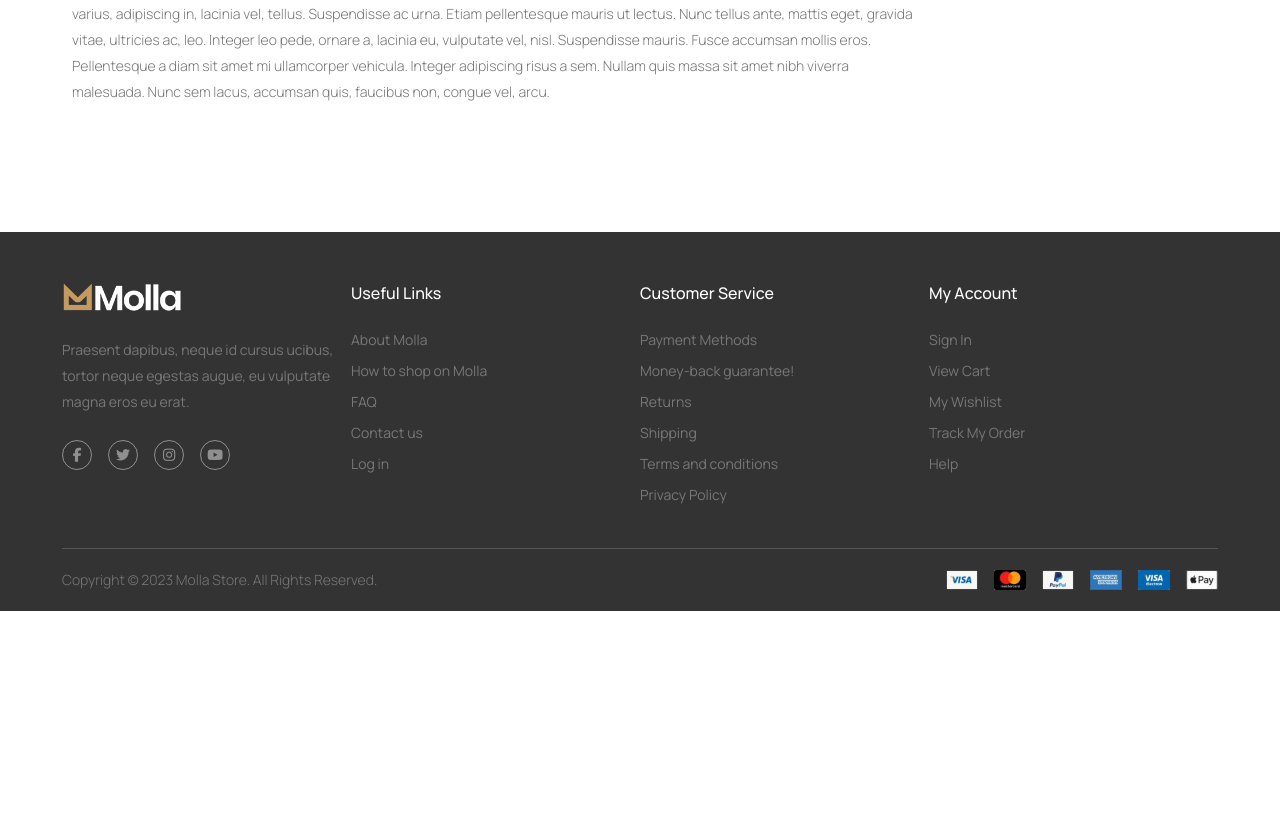
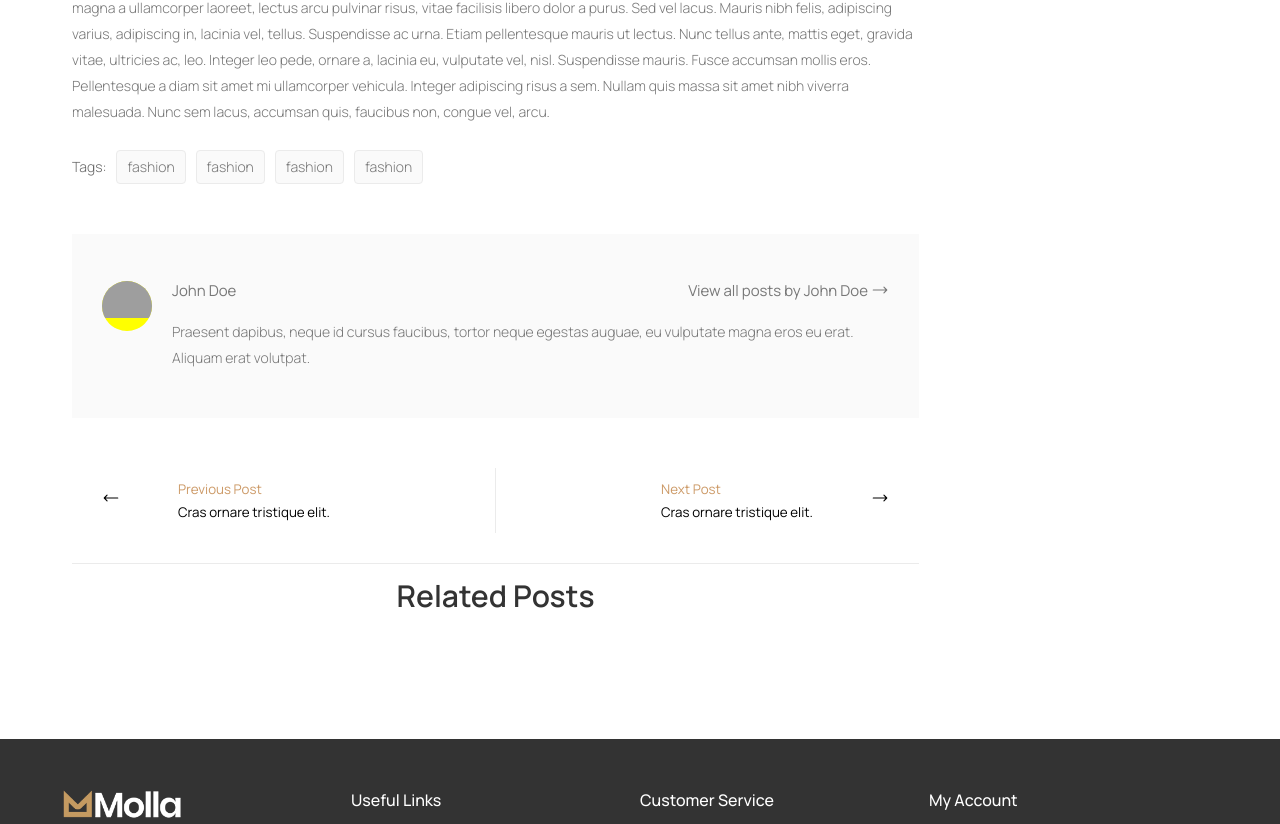
Before and after one commit to Mukles/pick-bazer, a React (Create React App) app: page /blogs/1 in a window 1280 px wide. Shown: the part 2214-3038 px from the top of the page. Before the commit the page ends 2825 px from the top, so only its background shows below. Built offline with nearby package versions, Linux system fonts and the light colour scheme; grey boxes are pictures that could not be loaded.

Commit message:
blog details add

```diff
--- a/src/Components/blog/blog-item.tsx
+++ b/src/Components/blog/blog-item.tsx
@@ -1,5 +1,9 @@
-import { ArrowLongRightIcon } from "@heroicons/react/24/outline";
+import {
+  ArrowLongLeftIcon,
+  ArrowLongRightIcon,
+} from "@heroicons/react/24/outline";
 import { Link, useParams } from "react-router-dom";
+import RealtedPostRow from "./related-post-row";
 
 const BlogItem = () => {
   const { id } = useParams();
@@ -151,6 +155,79 @@ const BlogItem = () => {
             </Link>
           )}
         </div>
+
+        {id && (
+          <>
+            <div className="entry-fotter">
+              <span>Tags:</span>
+              <Link to="/" className="tag">
+                fashion
+              </Link>
+              <Link to="/" className="tag">
+                fashion
+              </Link>
+              <Link to="/" className="tag">
+                fashion
+              </Link>
+              <Link to="/" className="tag">
+                fashion
+              </Link>
+            </div>
+
+            <div className="entry-author-details">
+              <figure className="author-media">
+                <Link to={"/"}>
+                  <img
+                    src="https://d-themes.com/react/molla/demo-2/images/blog/single/author.jpg"
+                    alt=""
+                  />
+                </Link>
+              </figure>
+              <div className="author-body">
+                <div className="author-header">
+                  <Link to="/">John Doe</Link>
+                  <Link className="author-link" to={"/"}>
+                    View all posts by John Doe
+                    <span>
+                      <ArrowLongRightIcon />
+                    </span>
+                  </Link>
+                </div>
+
+                <div className="author-content">
+                  <p>
+                    Praesent dapibus, neque id cursus faucibus, tortor neque
+                    egestas auguae, eu vulputate magna eros eu erat. Aliquam
+                    erat volutpat.
+                  </p>
+                </div>
+              </div>
+            </div>
+
+            <div className="page-nav">
+              <Link className="prev" to={"/"}>
+                <button>
+                  <ArrowLongLeftIcon />
+                </button>
+                <button>
+                  <span>Previous Post</span>
+                  <span>Cras ornare tristique elit.</span>
+                </button>
+              </Link>
+              <Link className="next" to={"/"}>
+                <button>
+                  <span>Next Post</span>
+                  <span>Cras ornare tristique elit.</span>
+                </button>
+                <button>
+                  <ArrowLongRightIcon />
+                </button>
+              </Link>
+            </div>
+
+            <RealtedPostRow />
+          </>
+        )}
       </div>
     </article>
   );
--- /dev/null
+++ b/src/Components/blog/related-post-row.tsx
@@ -0,0 +1,18 @@
+const RealtedPostRow = () => {
+  return (
+    <div className="related-post-container">
+      <h2 className="section-title">Related Posts</h2>
+      <div className="realted-post-row">
+        {Array(3).map((item, i) => (
+          <PostItem key={i} />
+        ))}
+      </div>
+    </div>
+  );
+};
+
+export default RealtedPostRow;
+
+const PostItem = () => {
+  return <div className="post-item"></div>;
+};
--- a/src/layout/blogLayout.tsx
+++ b/src/layout/blogLayout.tsx
@@ -124,11 +124,21 @@ const BlogLayout = () => {
               <div className="widget">
                 <div className="widget-title">Browse Tags</div>
                 <div className="browser-tags">
-                  <Link to={"/"}>fashion</Link>
-                  <Link to={"/"}>style</Link>
-                  <Link to={"/"}>women</Link>
-                  <Link to={"/"}>photography</Link>
-                  <Link to={"/"}>travel</Link>
+                  <Link className="tag" to={"/"}>
+                    fashion
+                  </Link>
+                  <Link className="tag" to={"/"}>
+                    style
+                  </Link>
+                  <Link className="tag" to={"/"}>
+                    women
+                  </Link>
+                  <Link className="tag" to={"/"}>
+                    photography
+                  </Link>
+                  <Link className="tag" to={"/"}>
+                    travel
+                  </Link>
                 </div>
               </div>
               <div className="widget">
--- a/src/scss/page/_blog.scss
+++ b/src/scss/page/_blog.scss
@@ -148,6 +148,7 @@
         line-height: 26px;
         color: var(--semi-black);
         font-weight: 400;
+        margin-bottom: 20px;
       }
 
       li {
@@ -367,11 +368,12 @@
   .browser-tags {
     display: flex;
     flex-wrap: wrap;
+  }
 
-    a {
+  .tag {
     display: inline-block;
     background-color: #fafafa;
-      padding: 7px 10px;
+    padding: 6px 10px;
     color: var(--gray);
     border: 1px solid #ebebeb;
     border-radius: 4px;
@@ -385,5 +387,151 @@
       color: var(--yellow);
     }
   }
+
+  .entry-fotter span {
+    font-size: 14px;
+    line-height: 26px;
+    color: #666;
+    font-weight: 300;
+    display: inline-block;
+    margin-right: 10px;
+  }
+
+  .entry-author-details {
+    background-color: #fafafa;
+    padding: 47px 30px;
+    margin-block: 50px;
+    display: flex;
+    align-items: flex-start;
+
+    .author-media {
+      position: relative;
+      flex: 0 0 50px;
+      max-width: 50px;
+      background-color: #f4f4f4;
+      margin-right: 20px;
+      border-radius: 50%;
+      overflow: hidden;
+
+      &::before {
+        content: "";
+        display: block;
+        padding-top: 100%;
+      }
+
+      a {
+        position: absolute;
+        left: 0;
+        top: 0;
+        height: 100%;
+        width: 100%;
+        background-color: yellow;
       }
     }
+
+    .author-body {
+      flex: 1;
+    }
+
+    .author-header {
+      display: flex;
+      justify-content: space-between;
+
+      @media (max-width: $sm) {
+        flex-direction: column;
+
+        .author-link {
+          margin-top: 10px;
+        }
+      }
+      a {
+        font-size: 15px;
+        line-height: 15px;
+        font-weight: 400;
+        display: flex;
+        align-items: center;
+        color: var(--gray);
+
+        &:hover {
+          color: var(--yellow);
+        }
+      }
+
+      svg {
+        width: 18px;
+        height: 18px;
+        margin-left: 3px;
+      }
+    }
+
+    .author-content {
+      margin-top: 18px;
+      p {
+        font-size: 14px;
+        line-height: 26px;
+        color: var(--gray);
+        font-weight: 300;
+      }
+    }
+  }
+
+  .page-nav {
+    display: flex;
+    justify-content: space-between;
+    border-bottom: 1px solid #ebebeb;
+    padding-bottom: 30px;
+
+    a {
+      padding-block: 12px;
+      display: flex;
+      flex: 1;
+      justify-content: flex-start;
+      transition: 0.3s;
+      flex-basis: 50%;
+      max-width: 50%;
+      transition: 0.4s ease;
+    }
+
+    .prev {
+      border-right: 1px solid #ebebeb;
+      padding-left: 30px;
+
+      &:hover {
+        padding-left: 0;
+      }
+    }
+
+    .next {
+      justify-content: flex-end;
+      padding-right: 30px;
+
+      &:hover {
+        padding-right: 0;
+      }
+    }
+
+    button {
+      @include reset-button;
+      background-color: transparent;
+      cursor: pointer;
+
+      &:last-child {
+        margin-left: 58px;
+      }
+
+      svg {
+        width: 18px;
+      }
+
+      span {
+        display: block;
+        text-align: left;
+
+        &:not(:last-child) {
+          color: var(--yellow);
+          margin-bottom: 5px;
+        }
+      }
+    }
+  }
+}
```
Lines whose indentation alone changed are shown as unchanged.
